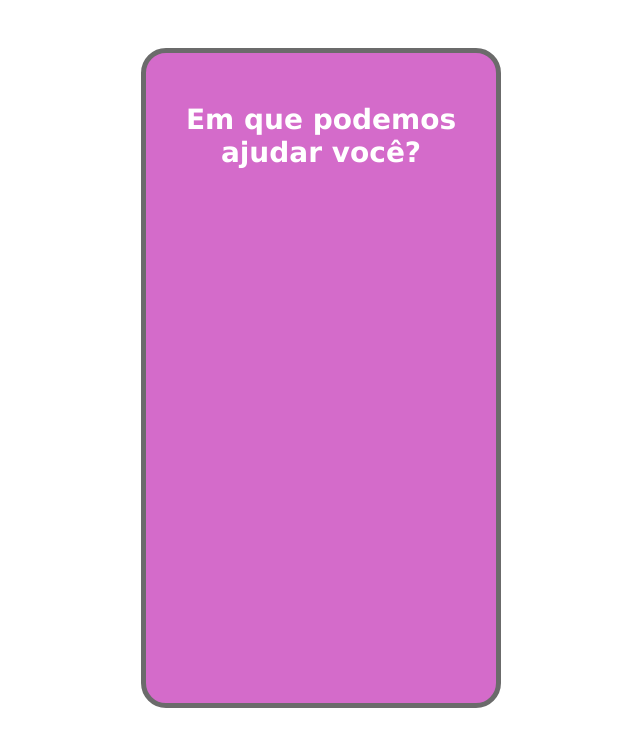
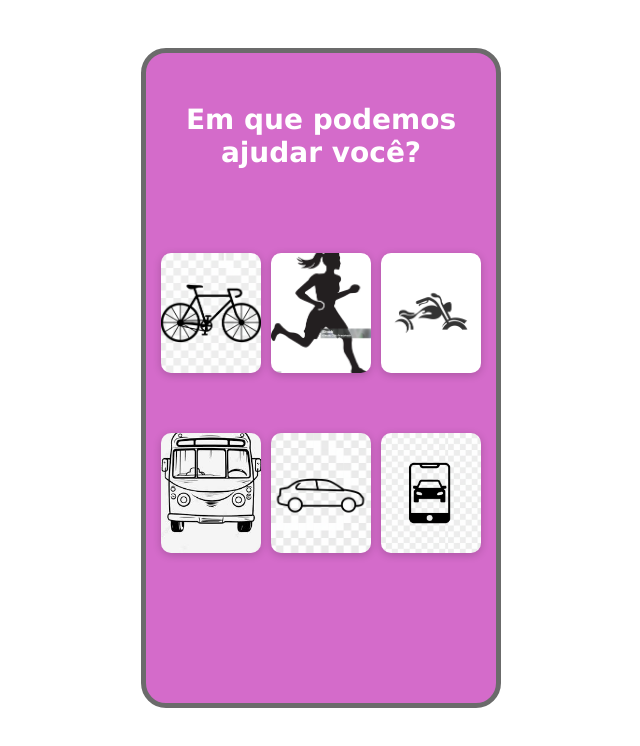
Before and after one commit to senacrs-emti/2025-1MA-cidadeconectada-G09, a plain HTML site: page primeiratela.html in a window 1280 px wide. Shown: the whole page, without its empty margins (367-1007 px from the left). Drawn offline with Linux system fonts and the light colour scheme.

Commit message:
mudanças, iniciando o site.
somente isso. adicionei imagens e grid

```diff
--- a/primeiratela.html
+++ b/primeiratela.html
@@ -10,7 +10,18 @@
 
   <div id="bloco">
   <h1> Em que podemos <br> ajudar você?</h1>
-  </div>
+
+
+      <div class="imagensComoIr">
+        <img src="./bike.png" alt="">
+        <img src="./correr.jpg" alt="">
+        <img src="./moto.jpg" alt="">
+        <img src="./buss.jpg" alt="">
+        <img src="./carro.png" alt="">
+        <img src="./uber.png" alt="">
+      </div>
+      </div>
+
 
 
 
--- a/style.css
+++ b/style.css
@@ -15,6 +15,29 @@ h1{
     font-family: Verdana, Geneva, Tahoma, sans-serif;
     color: white;
     text-align: center;
+}
+
+.imagensComoIr{
+    display: grid;
+    grid-template-columns: repeat(3, 1fr);
+    gap: 10px;
+    padding: 15px;
+    padding-right: 30%;
+    justify-items: center;
+    align-items: center;
+    margin: 0 auto;
+}
+.imagensComoIr img{
+    margin-top: 50px;
+    width: 100px;
+    height: 120px;
+    border-radius: 10px;
+    object-fit: cover;
+    box-shadow: 0 2px 8px rgba(0, 0, 0, 0.2);
+    transition: transform 0.3s ease;
+}
+.imagensComoIr img:hover {
+    transform: scale(1.1);
 }
 
 
```
Also changed, not shown: segundatela.css (added, +11 -0 lines), segundatela.html (+3 -3 lines), bike.png (added), buss.jpg (added), carro.png (added), correr.jpg (added), moto.jpg (added), uber.png (added).
